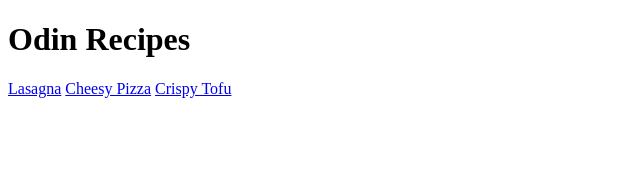
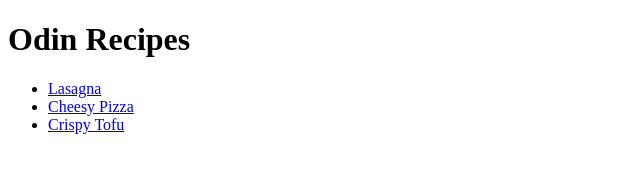
Before and after one commit to Bxllis/odin-recipes, a plain HTML site: page index.html in a window 1280 px wide. Shown: the whole page, without its empty margins (0-640 px from the left). Drawn offline with Linux system fonts and the light colour scheme.

Commit message:
Added UL to index.html and recipes/tofu.html

```diff
--- a/index.html
+++ b/index.html
@@ -8,8 +8,10 @@
 </head>
 <body>
     <h1>Odin Recipes</h1>
-    <a href="/recipes/lasagna.html">Lasagna</a>
-    <a href="/recipes/pizza.html">Cheesy Pizza</a>
-    <a href="/recipes/tofu.html">Crispy Tofu</a>
+    <ul>
+        <li><a href="/recipes/lasagna.html">Lasagna</a></li>
+        <li><a href="/recipes/pizza.html">Cheesy Pizza</a></li>
+        <li><a href="/recipes/tofu.html">Crispy Tofu</a></li>
+    </ul>
 </body>
 </html>
```
Also changed, not shown: recipes/tofu.html (+8 -0 lines).
